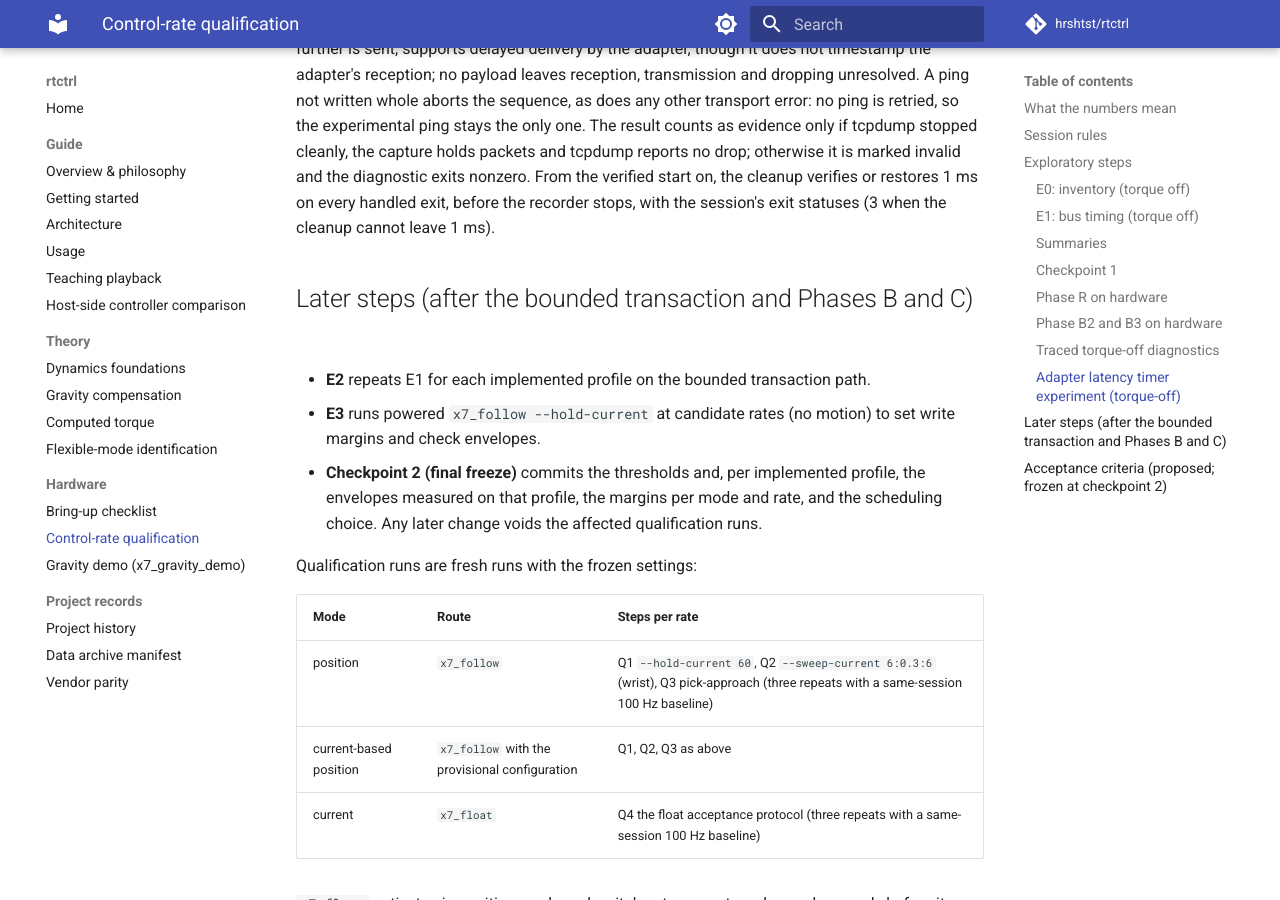
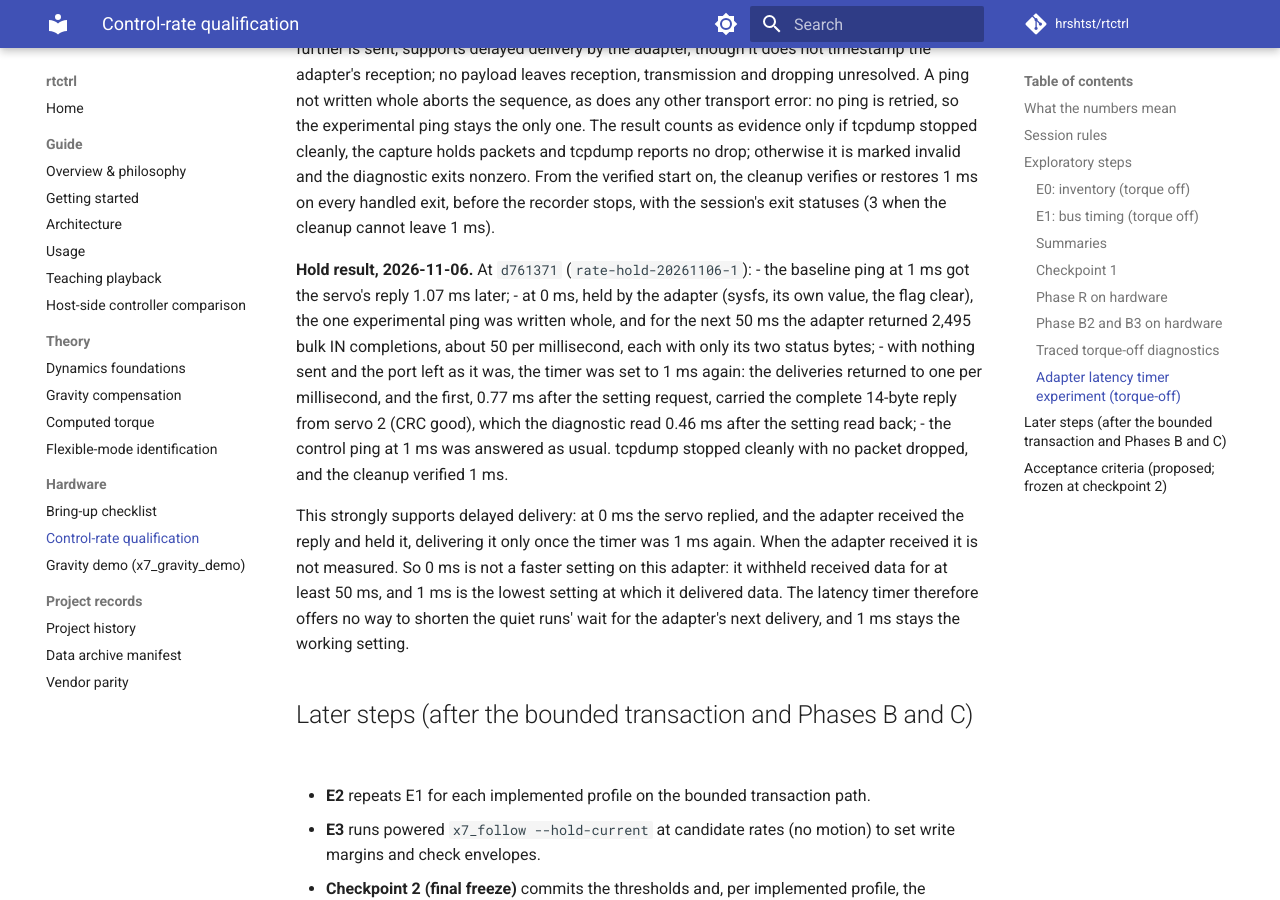
Before and after one commit to hrshtst/rtctrl, an MkDocs documentation site: the page built from docs/hardware/control-rate.md, in a window 1280 px wide and 900 px high, scrolled down 17284 px. Built offline with MkDocs 1.6.1 and Material for MkDocs 9.7.7, drawn with Linux system fonts in a browser that asks for light colours; comment, search, counter and statistics services are not loaded.

Commit message:
docs(control-rate): the latency hold result
The torque-off hold diagnostic (tools/latency_hold.py at d761371,
rate-hold-20261106-1, exit 0 with valid evidence: tcpdump exit 0, 5,502
packets, none dropped; cleanup verified 1 ms):

- baseline at 1 ms: the reply 1.07 ms after the ping;
- at 0 ms, held by the adapter, the one ping was written whole; for 50 ms
  the adapter returned 2,495 bulk IN completions, about 50 per
  millisecond, each with only its two status bytes;
- with nothing sent and the port left as it was, 1 ms again: deliveries
  back to one per millisecond, the first, 0.77 ms after the setting
  request, carrying the complete 14-byte reply from servo 2 (CRC good);
- the control ping at 1 ms answered as usual.

This strongly supports delayed delivery: the servo replied and the
adapter held the reply at 0 ms, delivering it once the timer was 1 ms
again (when the adapter received it is not measured). 0 ms withheld
received data for at least 50 ms, so 1 ms is the lowest setting that
delivers it, the latency timer cannot shorten the wait for the adapter's
next delivery, and 1 ms stays the working setting.

- control-rate.md: the hold result; history.md: the answer;
  data-archive.md: the three hold outputs in latency_timer/ (SHA-256
  verified against the archive copies).

Claude-Session: https://claude.ai/code/session_019n1vHmKvqcQXktHbT1RjBu

```diff
--- a/docs/hardware/control-rate.md
+++ b/docs/hardware/control-rate.md
@@ -781,6 +781,28 @@ diagnostic exits nonzero. From the verified start on, the cleanup verifies
 or restores 1 ms on every handled exit, before the recorder stops, with
 the session's exit statuses (3 when the cleanup cannot leave 1 ms).
 
+**Hold result, 2026-11-06.** At `d761371` (`rate-hold-20261106-1`):
+- the baseline ping at 1 ms got the servo's reply 1.07 ms later;
+- at 0 ms, held by the adapter (sysfs, its own value, the flag clear), the
+  one experimental ping was written whole, and for the next 50 ms the
+  adapter returned 2,495 bulk IN completions, about 50 per millisecond,
+  each with only its two status bytes;
+- with nothing sent and the port left as it was, the timer was set to
+  1 ms again: the deliveries returned to one per millisecond, and the
+  first, 0.77 ms after the setting request, carried the complete 14-byte
+  reply from servo 2 (CRC good), which the diagnostic read 0.46 ms after
+  the setting read back;
+- the control ping at 1 ms was answered as usual. tcpdump stopped cleanly
+  with no packet dropped, and the cleanup verified 1 ms.
+
+This strongly supports delayed delivery: at 0 ms the servo replied, and
+the adapter received the reply and held it, delivering it only once the
+timer was 1 ms again. When the adapter received it is not measured. So 0 ms
+is not a faster setting on this adapter: it withheld received data for at
+least 50 ms, and 1 ms is the lowest setting at which it delivered data. The
+latency timer therefore offers no way to shorten the quiet runs' wait for
+the adapter's next delivery, and 1 ms stays the working setting.
+
 ## Later steps (after the bounded transaction and Phases B and C)
 
 - **E2** repeats E1 for each implemented profile on the bounded transaction
```
Also changed, not shown: docs/records/data-archive.md (+6 -1 lines), docs/records/history.md (+7 -0 lines).
